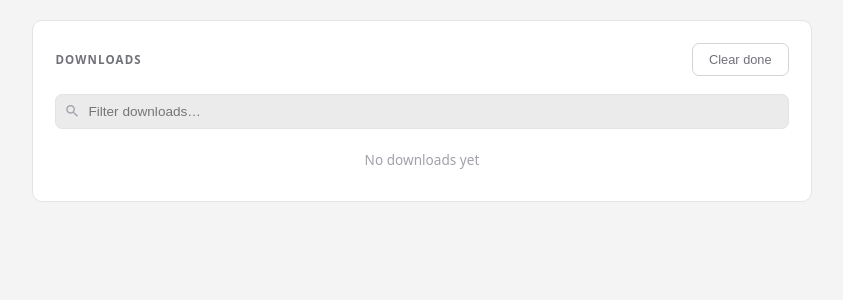
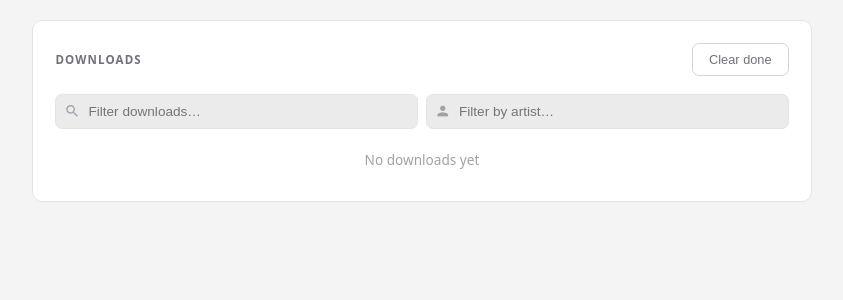
Before and after one commit to BlazeCodeDev/spotiflac-docker-vpn, a Flask app: page / in a window 1280 px wide. Shown: the part 339-639 px from the top of the page, without its empty margins (218-1061 px from the left). Run offline with Flask 3, Linux system fonts and the light colour scheme; data that the repository does not hold is empty.

Commit message:
Add artist filter

```diff
--- a/templates/index.html
+++ b/templates/index.html
@@ -172,12 +172,14 @@ button:hover { opacity: .85; }
 .material-icons { font-size: 18px; vertical-align: middle; line-height: 1; }
 
 /* Job search */
-.search-wrap { position: relative; margin-bottom: .85rem; }
+.search-row { display: grid; grid-template-columns: 1fr 1fr; gap: .5rem; margin-bottom: .85rem; }
+.search-wrap { position: relative; }
 .search-wrap .material-icons { position: absolute; left: .55rem; top: 50%; transform: translateY(-50%); font-size: 16px; color: var(--tx3); pointer-events: none; }
-#job-search { width: 100%; padding-left: 2rem; padding-right: 1.75rem; }
+.search-wrap input[type=text] { width: 100%; padding-left: 2rem; padding-right: 1.75rem; }
 .search-clear { position: absolute; right: .45rem; top: 50%; transform: translateY(-50%); background: none; border: none; padding: 0; color: var(--tx3); cursor: pointer; line-height: 1; display: flex; align-items: center; border-radius: 3px; }
 .search-clear:hover { color: var(--tx); opacity: 1; }
 .search-clear .material-icons { font-size: 15px; }
+@media (max-width: 480px) { .search-row { grid-template-columns: 1fr; } }
 
 /* Search modal */
 .modal-overlay {
@@ -369,10 +371,17 @@ html[data-theme="light"] .type-playlist { background: #fef9c3; color: #ca8a04; }
       </div>
       <button class="btn-ghost" id="btn-clr">Clear done</button>
     </div>
-    <div class="search-wrap">
-      <span class="material-icons">search</span>
-      <input type="text" id="job-search" placeholder="Filter downloads…" autocomplete="off">
-      <button class="search-clear" id="btn-job-search-clear" title="Clear" style="display:none"><span class="material-icons">close</span></button>
+    <div class="search-row">
+      <div class="search-wrap">
+        <span class="material-icons">search</span>
+        <input type="text" id="job-search" placeholder="Filter downloads…" autocomplete="off">
+        <button class="search-clear" id="btn-job-search-clear" title="Clear" style="display:none"><span class="material-icons">close</span></button>
+      </div>
+      <div class="search-wrap">
+        <span class="material-icons">person</span>
+        <input type="text" id="job-artist-filter" placeholder="Filter by artist…" autocomplete="off">
+        <button class="search-clear" id="btn-artist-clear" title="Clear" style="display:none"><span class="material-icons">close</span></button>
+      </div>
     </div>
     <div id="bulk-bar">
       <span id="bulk-count" style="color:var(--tx2);flex-shrink:0">0 selected</span>
@@ -816,9 +825,12 @@ function updateBulkBar() {
 function renderJobs() {
   const el = document.getElementById('jobs-list');
   const q  = document.getElementById('job-search').value.trim().toLowerCase();
-  const jobs = q
-    ? _allJobs.filter(j => (j.title || j.url).toLowerCase().includes(q) || (j.status || '').includes(q))
-    : _allJobs;
+  const aq = document.getElementById('job-artist-filter').value.trim().toLowerCase();
+  const jobs = _allJobs.filter(j => {
+    if (q  && !(j.title || j.url).toLowerCase().includes(q) && !(j.status || '').includes(q)) return false;
+    if (aq && !(j.artist || '').toLowerCase().includes(aq)) return false;
+    return true;
+  });
   if (!_allJobs.length) { if (_jobsLoaded) el.innerHTML = '<div class="jobs-empty">No downloads yet</div>'; return; }
   if (!jobs.length)     { el.innerHTML = '<div class="jobs-empty">No matches</div>'; return; }
 
@@ -938,6 +950,19 @@ _jobSearchClear.addEventListener('click', () => {
   _jobSearchEl.focus();
 });
 
+const _artistFilterEl    = document.getElementById('job-artist-filter');
+const _artistFilterClear = document.getElementById('btn-artist-clear');
+_artistFilterEl.addEventListener('input', () => {
+  _artistFilterClear.style.display = _artistFilterEl.value ? '' : 'none';
+  renderJobs();
+});
+_artistFilterClear.addEventListener('click', () => {
+  _artistFilterEl.value = '';
+  _artistFilterClear.style.display = 'none';
+  renderJobs();
+  _artistFilterEl.focus();
+});
+
 const _urlsEl    = document.getElementById('urls');
 const _urlsClear = document.getElementById('btn-urls-clear');
 _urlsEl.addEventListener('input', () => {
--- a/worker.py
+++ b/worker.py
@@ -154,7 +154,7 @@ def enqueue(url: str, output_dir: str, services: list, filename_fmt: str,
     with _lock:
         _seq += 1
         _jobs[jid] = dict(
-            id=jid, url=url, title=None, cover_url=None,
+            id=jid, url=url, title=None, cover_url=None, artist=None,
             status="queued", started_at=_now(), finished_at=None, error=None,
             progress=None, total=None,
             output_dir=output_dir, services=services, filename_fmt=filename_fmt,
@@ -176,26 +176,28 @@ def _update(job_id: str, **kwargs) -> None:
     _save()
 
 
-def _fetch_metadata(url: str) -> tuple[str | None, str | None]:
+def _fetch_metadata(url: str) -> tuple[str | None, str | None, str | None]:
     try:
         from SpotiFLAC.providers.spotify_metadata import SpotifyMetadataClient, parse_spotify_url
         info   = parse_spotify_url(url)
         kind   = info["type"]
         sid    = info["id"]
         if kind not in ("track", "album", "playlist"):
-            return None, None
+            return None, None, None
         client = SpotifyMetadataClient(timeout_s=5)
         if kind == "track":
-            meta  = client.get_track(sid)
-            label = f"{meta.artists} — {meta.title}" if meta.artists else meta.title
-            return label, meta.cover_url or None
-        data  = client._get(f"/{kind}s/{sid}")
-        name  = data.get("name") or None
-        imgs  = data.get("images", [])
-        cover = imgs[-1].get("url") if imgs else None
-        return name, cover
+            meta   = client.get_track(sid)
+            artist = meta.artists or None
+            label  = f"{meta.artists} — {meta.title}" if meta.artists else meta.title
+            return label, meta.cover_url or None, artist
+        data    = client._get(f"/{kind}s/{sid}")
+        name    = data.get("name") or None
+        imgs    = data.get("images", [])
+        cover   = imgs[-1].get("url") if imgs else None
+        artists = ", ".join(a["name"] for a in data.get("artists", []))
+        return name, cover, artists or None
     except Exception:
-        return None, None
+        return None, None, None
 
 
 class _TrackingWorker(DownloadWorker):
@@ -300,10 +302,11 @@ def _run(job_id: str) -> None:
 
     _update(job_id, status="running", started_at=_now())
 
-    title, cover_url = _fetch_metadata(url)
+    title, cover_url, artist = _fetch_metadata(url)
     meta: dict = {}
     if title:     meta["title"]     = title
     if cover_url: meta["cover_url"] = cover_url
+    if artist:    meta["artist"]    = artist
     if meta:
         _update(job_id, **meta)
 
```
